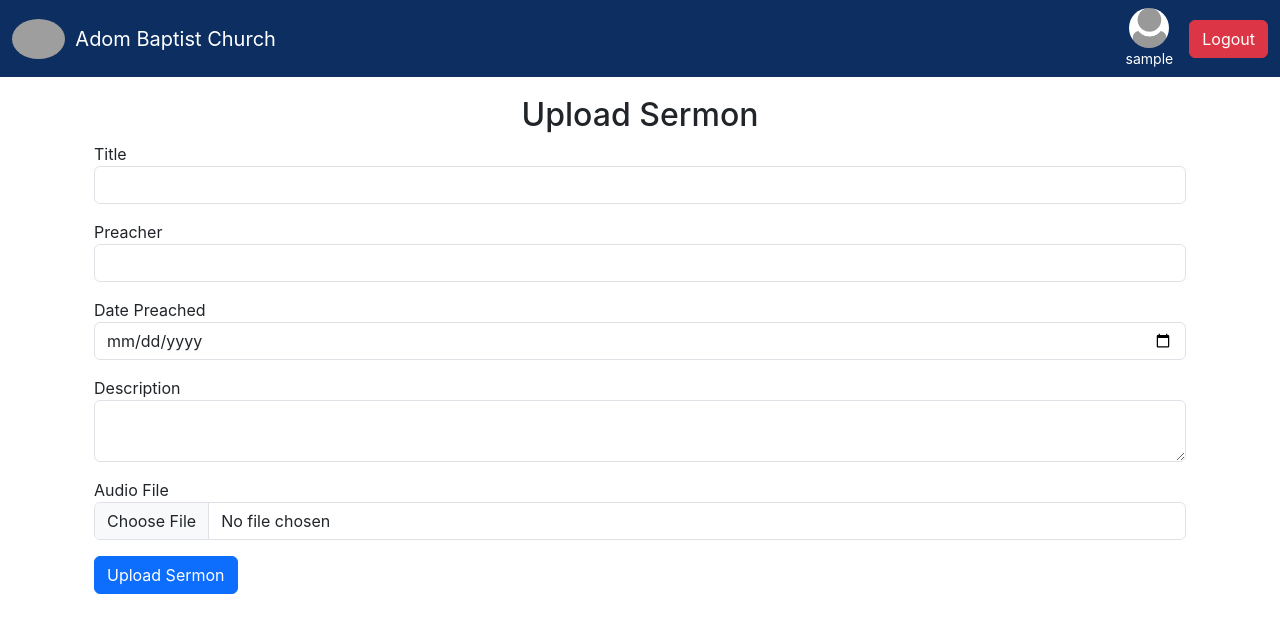
After one commit to EmmanuelDanso1/abc_site, a Flask app: page /upload-sermon in a window 1280 px wide. The commit adds this page. Shown: the top 633 px of the page. Run offline with Flask 3, Linux system fonts and the light colour scheme; the visitor is signed in with stand-in values (Sample User, id 1); data comes from the database, SQL or seed files in the repository; some libraries are stand-ins or nearby versions; grey boxes are pictures that could not be loaded.

Commit message:
added sermon section

```diff
--- a/adom_baptist/forms/__init__.py
+++ b/adom_baptist/forms/__init__.py
@@ -1,2 +1,3 @@
 from .auth import PasswordResetRequestForm, LoginForm,PasswordResetForm
 from .admin import AdminSignupForm
+from .sermon_form import SermonForm
--- /dev/null
+++ b/adom_baptist/forms/sermon_form.py
@@ -0,0 +1,12 @@
+from flask_wtf import FlaskForm
+from wtforms import StringField, TextAreaField, DateField, FileField, SubmitField
+from wtforms.validators import DataRequired
+from flask_wtf.file import FileAllowed
+
+class SermonForm(FlaskForm):
+    title = StringField('Title', validators=[DataRequired()])
+    preacher = StringField('Preacher', validators=[DataRequired()])
+    created_at = DateField('Date Preached', format='%Y-%m-%d')
+    description = TextAreaField('Description')
+    audio_file = FileField('Audio File', validators=[FileAllowed(['mp3', 'wav'], 'Audio only!'), DataRequired()])
+    submit = SubmitField('Upload Sermon')
--- a/adom_baptist/models/__init__.py
+++ b/adom_baptist/models/__init__.py
@@ -1 +1,2 @@
 from .admin import Admin
+from .sermon import Sermon
--- a/adom_baptist/models/admin.py
+++ b/adom_baptist/models/admin.py
@@ -6,7 +6,6 @@ from datetime import datetime
 
 from extensions import db
 
-# models/admin.py
 class Admin(UserMixin, db.Model):
     id = db.Column(db.Integer, primary_key=True)
     username = db.Column(db.String(150), unique=True, nullable=False)
@@ -14,6 +13,8 @@ class Admin(UserMixin, db.Model):
     password = db.Column(db.String(255), nullable=False)
     profile_pic = db.Column(db.String(255), nullable=True)
 
+    # relationship between admin and sermon
+    sermons = db.relationship('Sermon', backref='admin', lazy=True)
 
     def __repr__(self):
         return f"<Admin {self.username}>"
--- a/adom_baptist/routes/admin_routes.py
+++ b/adom_baptist/routes/admin_routes.py
@@ -1,11 +1,11 @@
-from flask import Blueprint, render_template, redirect, url_for,jsonify, flash, send_from_directory, abort, request, current_app
+from flask import Blueprint, render_template, session, redirect, url_for,jsonify, flash, send_from_directory, abort, request, current_app
 from flask_login import login_required, current_user
 from werkzeug.utils import secure_filename
 # using the imports from __init__.py file
-from adom_baptist.models import Admin
+from adom_baptist.models import Admin, Sermon
+from adom_baptist.forms import SermonForm
 from adom_baptist import db, mail
 from flask_mail import Message
-
 from flask_wtf.csrf import generate_csrf,validate_csrf, CSRFError
 import os
 import json
@@ -76,3 +76,83 @@ def delete_admin_profile_pic():
 @login_required
 def settings():
     return render_template('admin/settings.html')
+
+# Sermon
+@admin_bp.route('/upload-sermon', methods=['GET', 'POST'])
+@login_required
+def upload_sermon():
+    form = SermonForm()
+    if form.validate_on_submit():
+        file = form.audio_file.data
+        filename = secure_filename(file.filename)
+
+        upload_folder = os.path.join(current_app.root_path, 'static', 'uploads', 'sermons')
+        os.makedirs(upload_folder, exist_ok=True)
+
+        full_path = os.path.join(upload_folder, filename)
+        file.save(full_path)
+
+        # Save only the filename
+        sermon = Sermon(
+            title=form.title.data,
+            preacher=form.preacher.data,
+            created_at=form.created_at.data,
+            description=form.description.data,
+            audio_file=filename,
+            admin_id=current_user.id
+        )
+        db.session.add(sermon)
+        db.session.commit()
+        flash('Sermon uploaded successfully!', 'success')
+        return redirect(url_for('admin.upload_sermon'))
+
+    return render_template('admin/upload_sermon.html', form=form)
+
+# manage sermon
+@admin_bp.route('/sermons/manage')
+@login_required
+def manage_sermons():
+    sermons = Sermon.query.order_by(Sermon.created_at.desc()).all()
+    return render_template('admin/manage_sermons.html', sermons=sermons)
+
+# edit sermon
+@admin_bp.route('/admin/sermons/<int:sermon_id>/edit', methods=['GET', 'POST'])
+@login_required
+def edit_sermon(sermon_id):
+    sermon = Sermon.query.get_or_404(sermon_id)
+
+    if request.method == 'POST':
+        # check for CSRF manually if implemented
+        # token = session.get('_csrf_token')
+        # if not token or token != request.form.get('csrf_token'):
+        #     flash('Invalid CSRF token', 'danger')
+        #     return redirect(url_for('admin.edit_sermon', sermon_id=sermon.id))
+
+        sermon.title = request.form.get('title', '').strip()
+        sermon.preacher = request.form.get('preacher', '').strip()
+        sermon.description = request.form.get('description', '').strip()
+
+        # Parse date safely
+        created_at_str = request.form.get('created_at', '')
+        try:
+            sermon.created_at = datetime.strptime(created_at_str, '%Y-%m-%d')
+        except ValueError:
+            flash('Invalid date format. Please use YYYY-MM-DD.', 'danger')
+            return render_template('admin/edit_sermon.html', sermon=sermon)
+
+        # Commit changes
+        db.session.commit()
+        flash('Sermon updated successfully.', 'success')
+        return redirect(url_for('admin.manage_sermons'))
+
+    return render_template('admin/edit_sermon.html', sermon=sermon)
+
+# delete
+@admin_bp.route('/admin/sermons/<int:sermon_id>/delete', methods=['POST'])
+@login_required
+def delete_sermon(sermon_id):
+    sermon = Sermon.query.get_or_404(sermon_id)
+    db.session.delete(sermon)
+    db.session.commit()
+    flash('Sermon deleted successfully.', 'success')
+    return redirect(url_for('admin.manage_sermons'))
--- /dev/null
+++ b/adom_baptist/templates/admin/base_admin.html
@@ -0,0 +1,89 @@
+<!DOCTYPE html>
+<html lang="en">
+<head>
+  <meta charset="UTF-8">
+  <meta name="viewport" content="width=device-width, initial-scale=1.0">
+  <title>Adom Baptist Church | {% block title %}{% endblock %}</title>
+  <link rel="stylesheet" href="https://cdn.jsdelivr.net/npm/bootstrap@5.3.3/dist/css/bootstrap.min.css">
+  <link rel="stylesheet" href="https://cdnjs.cloudflare.com/ajax/libs/font-awesome/6.6.0/css/all.min.css">
+  <link rel="stylesheet" href="{{ url_for('static', filename='main.css') }}">
+  <style>
+     body {
+    font-family: 'Inter', sans-serif;
+    margin: 0;
+  }
+  .bg-steel {
+    background-color: #0C2E60;
+  }
+  </style>
+</head>
+<body>
+
+<!-- Navbar -->
+<nav class="navbar navbar-expand-lg navbar-dark bg-steel fixed-top">
+  <div class="container-fluid">
+<a class="navbar-brand d-flex align-items-center"
+   href="{% if current_user.is_authenticated %}
+            {% if current_user.is_admin %}
+              {{ url_for('admin.admin_dashboard') }}
+            {% endif %}
+         {% else %}
+            {{ url_for('main.home') }}
+         {% endif %}">
+  <img src="{{ url_for('static', filename='images/brain.jpg') }}" alt="Logo" style="height: 40px; border-radius: 50%; margin-right: 10px;">
+  Adom Baptist Church
+</a>
+
+
+    <button class="navbar-toggler" type="button" data-bs-toggle="collapse" data-bs-target="#navbarNav">
+      <span class="navbar-toggler-icon"></span>
+    </button>
+    <div class="collapse navbar-collapse justify-content-end" id="navbarNav">
+      <ul class="navbar-nav">
+        {% if current_user.is_authenticated %}
+        <li class="nav-item d-flex align-items-center ms-2">
+          <div class="d-flex flex-column align-items-center text-white me-3">
+            {% if current_user.profile_pic %}
+              <img src="{{ url_for('static', filename='uploads/' ~ current_user.profile_pic) }}"
+                   alt="Profile"
+                   style="width: 40px; height: 40px; border-radius: 50%; object-fit: cover;">
+            {% else %}
+              <img src="{{ url_for('static', filename='images/default-profile.webp') }}"
+                   alt="Default Profile"
+                   style="width: 40px; height: 40px; border-radius: 50%; object-fit: cover;">
+            {% endif %}
+            <small>{{ current_user.username }}</small>
+          </div>
+          <a class="btn btn-danger" href="{{ url_for('auth.logout') }}">Logout</a>
+        </li>
+        {% else %}
+          <li class="nav-item"><a class="nav-link" href="{{ url_for('main.home') }}">Home</a></li>
+          <li class="nav-item"><a class="nav-link" href="#">About</a></li>
+          <li class="nav-item"><a class="nav-link" href="#">Sermon</a></li>
+          <li class="nav-item"><a class="nav-link" href="{{ url_for('main.contact') }}">Contact</a></li>
+        {% endif %}
+      </ul>
+    </div>
+  </div>
+</nav>
+
+<!-- Page Content -->
+{% block fullwidth %}{% endblock %}
+<main class="container mt-5 pt-4">
+  {% with messages = get_flashed_messages(with_categories=true) %}
+    {% if messages %}
+      {% for category, message in messages %}
+        <div class="alert alert-{{ category }} mt-3">{{ message }}</div>
+      {% endfor %}
+    {% endif %}
+  {% endwith %}
+
+  {% block content %}{% endblock %}
+</main>
+
+
+
+<!-- Scripts -->
+<script src="https://cdn.jsdelivr.net/npm/bootstrap@5.3.3/dist/js/bootstrap.bundle.min.js"></script>
+</body>
+</html>
--- a/adom_baptist/templates/admin/settings.html
+++ b/adom_baptist/templates/admin/settings.html
@@ -1,4 +1,4 @@
-{% extends 'index.html' %}
+{% extends 'admin/base_admin.html' %}
 
 {% block title %}Settings{% endblock %}
 
--- a/adom_baptist/templates/admin/sidebar.html
+++ b/adom_baptist/templates/admin/sidebar.html
@@ -52,10 +52,10 @@
         <div class="accordion-body px-0">
           <ul class="nav flex-column">
             <li class="nav-item">
-              <a class="nav-link" href="#"><i class="fas fa-upload me-2"></i> <span>Upload Sermon</span></a>
+              <a class="nav-link" href="{{ url_for('admin.upload_sermon') }}"><i class="fas fa-upload me-2"></i> <span>Upload Sermon</span></a>
             </li>
             <li class="nav-item">
-              <a class="nav-link" href="#"><i class="fas fa-edit me-2"></i> <span>Manage Sermon</span></a>
+              <a class="nav-link" href="{{ url_for('admin.manage_sermons') }}"><i class="fas fa-edit me-2"></i> <span>Manage Sermon</span></a>
             </li>
           </ul>
         </div>
--- /dev/null
+++ b/adom_baptist/templates/admin/upload_sermon.html
@@ -0,0 +1,28 @@
+{% extends 'admin/base_admin.html' %}
+{% block title %}Upload Sermon{% endblock %}
+
+{% block content %}
+<div class="container mt-4">
+  <h2 class="text-center">Upload Sermon</h2>
+  <form method="POST" enctype="multipart/form-data">
+    {{ form.hidden_tag() }}
+
+    <div class="mb-3">
+      {{ form.title.label }} {{ form.title(class="form-control") }}
+    </div>
+    <div class="mb-3">
+      {{ form.preacher.label }} {{ form.preacher(class="form-control") }}
+    </div>
+    <div class="mb-3">
+      {{ form.created_at.label }} {{ form.created_at(class="form-control") }}
+    </div>
+    <div class="mb-3">
+      {{ form.description.label }} {{ form.description(class="form-control") }}
+    </div>
+    <div class="mb-3">
+      {{ form.audio_file.label }} {{ form.audio_file(class="form-control") }}
+    </div>
+    <button type="submit" class="btn btn-primary">{{ form.submit.label }}</button>
+  </form>
+</div>
+{% endblock %}
--- a/adom_baptist/templates/index.html
+++ b/adom_baptist/templates/index.html
@@ -28,7 +28,7 @@
     <div class="d-flex align-items-center ms-auto" style="color: #0C2E60;">
       <a href="{{ url_for('main.home') }}" class="btn btn-outline-primary me-3"><i></i>Home</a>
       <a href="#" class="btn btn-outline-primary me-3"><i></i>About</a>
-      <a href="#" class="btn btn-outline-primary me-3"><i></i>Sermon</a>
+      <a href="{{ url_for('main.sermons') }}" class="btn btn-outline-primary me-3"><i></i>Sermon</a>
       <a href="{{ url_for('main.contact') }}" class="btn btn-outline-primary me-3"><i></i>Contact</a>
     </div>
   </div>
```
Also changed, not shown: adom_baptist/models/sermon.py (added, +14 -0 lines), adom_baptist/routes/main_routes.py (+27 -1 lines), adom_baptist/templates/admin/edit_sermon.html (added, +28 -0 lines), adom_baptist/templates/admin/manage_sermons.html (added, +63 -0 lines), adom_baptist/templates/sermon_playback.html (added, +13 -0 lines), adom_baptist/templates/sermons.html (added, +31 -0 lines), migrations/versions/29eff60fdc49_added_table_to_the_sermon.py (added, +40 -0 lines).
